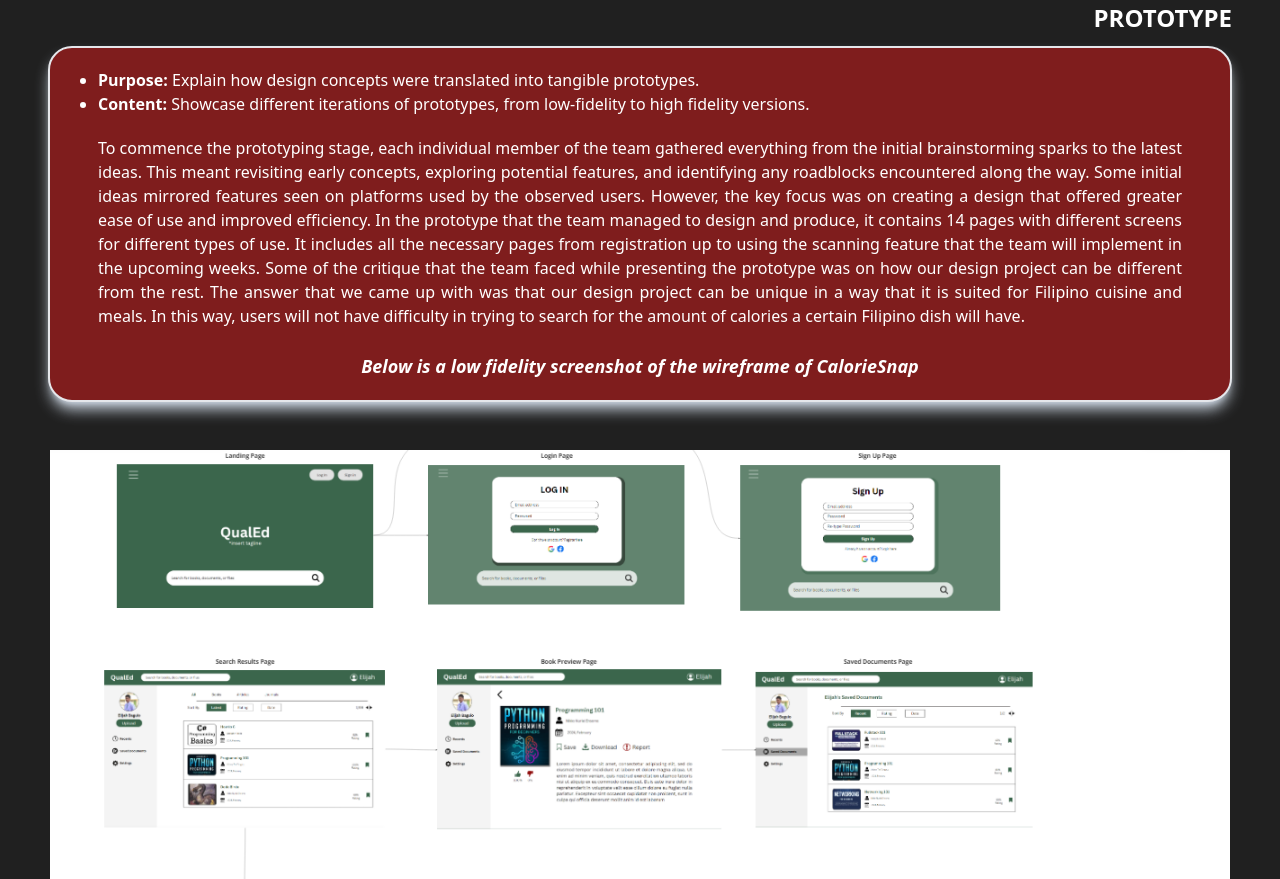
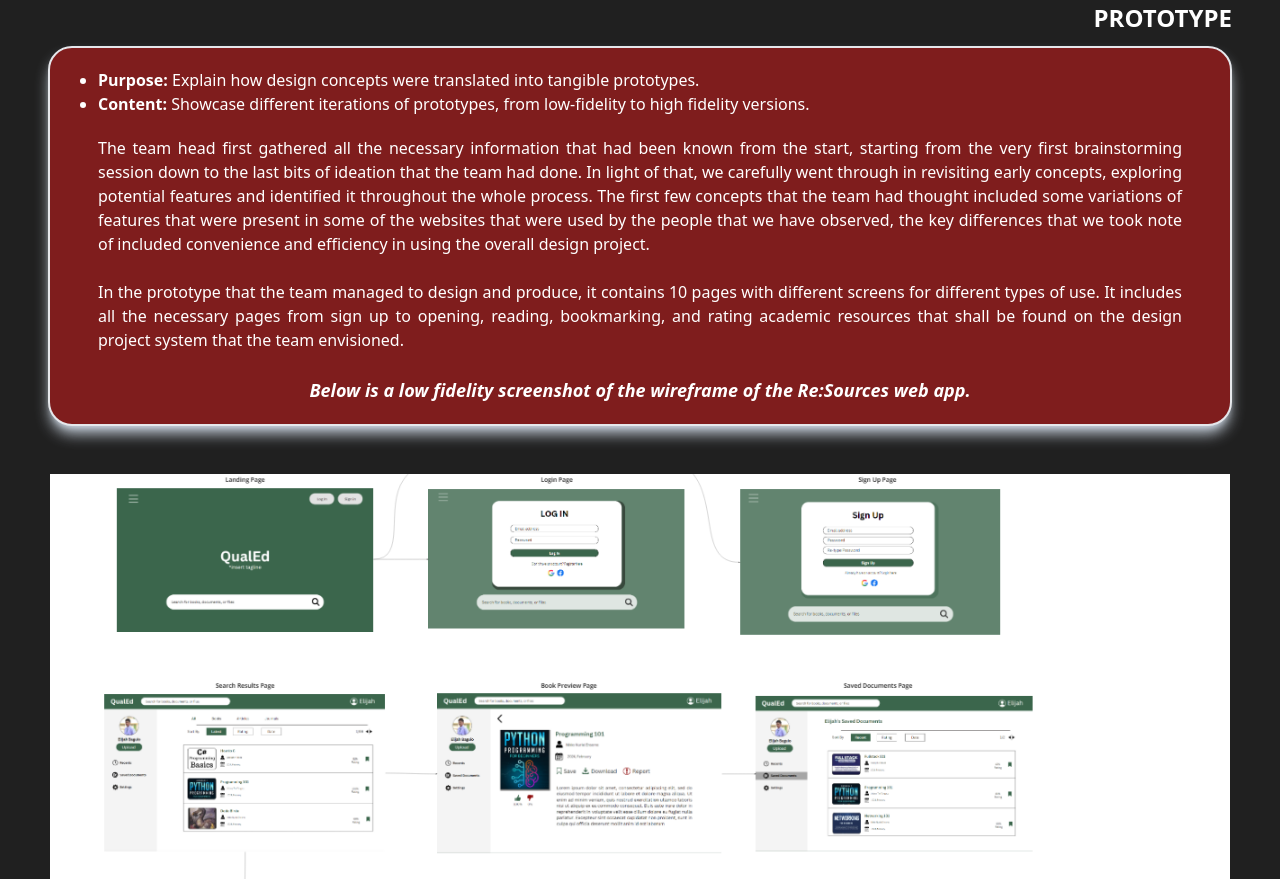
Before and after one commit to b1gmcdaddy/SDG-Case-Studies, a React (Vite) app: page /QualityEducSDG in a window 1280 px wide. Shown: the part 3420-4299 px from the top of the page. Built offline with nearby package versions, Linux system fonts and the light colour scheme; the HTML template or start-up script is replaced by a standard one.

Commit message:
finished: last touches

```diff
--- a/src/pages/Home.jsx
+++ b/src/pages/Home.jsx
@@ -15,10 +15,12 @@ const Home = () => {
           Choose the SDG Case Study to View
         </h1>
         <p className="text-lg text-white">
-          Lorem ipsum dolor sit amet, consectetur adipiscing elit. Nulla
-          accumsan orci a odio facilisis, et aliquam arcu convallis. Fusce
-          tempus augue vel est fermentum molestie. Morbi ut mauris nec sapien
-          laoreet dignissim.
+          Below are the two SDGs that Group 7{" "}
+          <i>
+            <u>Ensomo, Pebida, Tangpuz </u>
+          </i>
+          have chosen for their Design Project case studies. Click either image
+          to view the different pages for each aformentioned case study.
         </p>
         <div className="md:flex mt-10">
           <Link to="/GoodHealthSDG" className="w-1/2 mr-4">
--- a/src/pages/SDG2.jsx
+++ b/src/pages/SDG2.jsx
@@ -58,7 +58,7 @@ const SDG2 = () => {
           <div className="max-w-[1240px] mx-auto grid md:grid-cols-3 gap-16">
             <div className="w-full shadow-xl flex flex-col p-4 my-2 rounded-lg hover:scale-105 duration-300 shadow-gray-400">
               <img
-                className="mx-auto mt-[-3rem] rounded-lg h-[450px]"
+                className="mx-auto mt-[-3rem] rounded-lg md:h-[450px]"
                 src={nikko}
                 alt="/"
               />
@@ -73,7 +73,7 @@ const SDG2 = () => {
             </div>
             <div className="w-full shadow-xl flex flex-col p-4 my-2 rounded-lg hover:scale-105 duration-300 shadow-gray-400">
               <img
-                className="mx-auto mt-[-3rem] rounded-lg h-[450px]"
+                className="mx-auto mt-[-3rem] rounded-lg md:h-[450px]"
                 src={sarel}
                 alt="/"
               />
@@ -88,7 +88,7 @@ const SDG2 = () => {
             </div>
             <div className="w-full shadow-xl flex flex-col p-4 my-2 rounded-lg hover:scale-105 duration-300 shadow-gray-400">
               <img
-                className="mx-auto mt-[-3rem] rounded-lg h-[450px]"
+                className="mx-auto mt-[-3rem] rounded-lg md:h-[450px]"
                 src={jolo}
                 alt="/"
               />
@@ -331,29 +331,28 @@ const SDG2 = () => {
               </li>
             </ul>
             <p className="text-white md:text-justify mt-5 md:text-md">
-              To commence the prototyping stage, each individual member of the
-              team gathered everything from the initial brainstorming sparks to
-              the latest ideas. This meant revisiting early concepts, exploring
-              potential features, and identifying any roadblocks encountered
-              along the way. Some initial ideas mirrored features seen on
-              platforms used by the observed users. However, the key focus was
-              on creating a design that offered greater ease of use and improved
-              efficiency. In the prototype that the team managed to design and
-              produce, it contains 14 pages with different screens for different
-              types of use. It includes all the necessary pages from
-              registration up to using the scanning feature that the team will
-              implement in the upcoming weeks. Some of the critique that the
-              team faced while presenting the prototype was on how our design
-              project can be different from the rest. The answer that we came up
-              with was that our design project can be unique in a way that it is
-              suited for Filipino cuisine and meals. In this way, users will not
-              have difficulty in trying to search for the amount of calories a
-              certain Filipino dish will have.
+              The team head first gathered all the necessary information that
+              had been known from the start, starting from the very first
+              brainstorming session down to the last bits of ideation that the
+              team had done. In light of that, we carefully went through in
+              revisiting early concepts, exploring potential features and
+              identified it throughout the whole process. The first few concepts
+              that the team had thought included some variations of features
+              that were present in some of the websites that were used by the
+              people that we have observed, the key differences that we took
+              note of included convenience and efficiency in using the overall
+              design project. <br />
+              <br />
+              In the prototype that the team managed to design and produce, it
+              contains 10 pages with different screens for different types of
+              use. It includes all the necessary pages from sign up to opening,
+              reading, bookmarking, and rating academic resources that shall be
+              found on the design project system that the team envisioned.
               <br />
               <br />
               <p className="text-center text-lg font-semibold italic">
-                Below is a low fidelity screenshot of the wireframe of
-                CalorieSnap
+                Below is a low fidelity screenshot of the wireframe of the
+                Re:Sources web app.
               </p>
             </p>
           </div>
```
